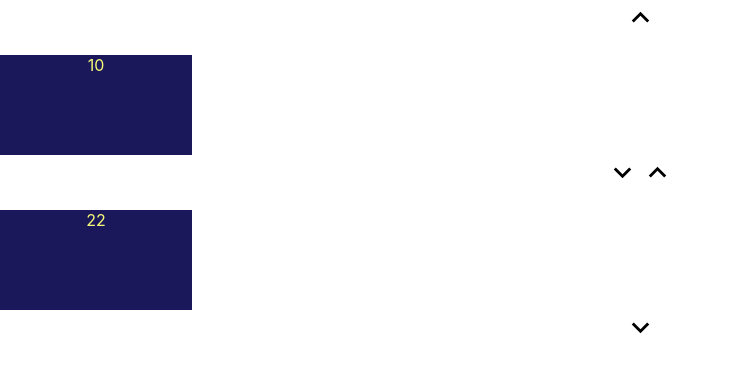
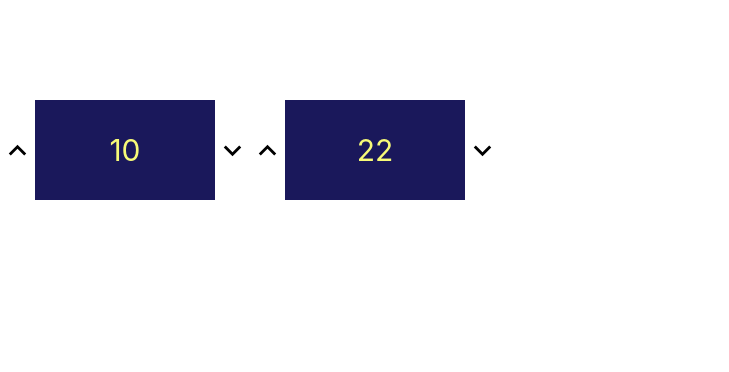
Before and after one commit to sleeptracker/sleeptracker_fe, a React (Create React App) app in the folder sleeptracker/: page /tracker in a window 1280 px wide. Shown: the top 372 px of the page, without its empty margins (0-729 px from the left). Built offline with nearby package versions, Linux system fonts and the light colour scheme.

Commit message:
continued working on clock

```diff
--- a/sleeptracker/src/Components/Tracker-Components/Clock.js
+++ b/sleeptracker/src/Components/Tracker-Components/Clock.js
@@ -1,17 +1,28 @@
 import React, { useState, useEffect } from 'react';
 import Axios from 'axios';
 import { makeStyles } from '@material-ui/core';
-import ExpandLessIcon from '@material-ui/icons/ExpandLess';
-import ExpandMoreIcon from '@material-ui/icons/ExpandMore';
+import KeyboardArrowUpIcon from '@material-ui/icons/ExpandLess';
+import KeyboardArrowDownIcon from '@material-ui/icons/ExpandMore';
 
 
 const useStyles = makeStyles({
     timeBox: {
-        width: '15%',
+        display: 'flex',
+        justifyContent: 'center',
+        alignItems: 'center',
+        width: '200px',
         height: '100px',
         color: '#F7FA78',
-        backgroundColor: '#1A185B'
-    }
+        backgroundColor: '#1A185B',
+        fontSize: '30px'
+    },
+    clockContainer: {
+        width: '500px',
+        height: '300px',
+        display: 'flex',
+        justifyContent: 'space-between',
+        alignItems: 'center'
+        }
 })
 
 function Clock(props) {
@@ -20,18 +31,18 @@ function Clock(props) {
     console.log(props);
 
     return(
-        <div>
-            <ExpandLessIcon fontSize="large" />
+        <div className={classes.clockContainer}>
+            <KeyboardArrowUpIcon fontSize="large" />
                 <div className={classes.timeBox}>
                     <p>{props.hour}</p>
                 </div>
-            <ExpandMoreIcon fontSize="large" />
+            <KeyboardArrowDownIcon fontSize="large" />
 
-            <ExpandLessIcon fontSize="large" />
+            <KeyboardArrowUpIcon fontSize="large" />
                 <div className={classes.timeBox}>
                     <p>{props.minute}</p>
                 </div>
-            <ExpandMoreIcon fontSize="large" />
+            <KeyboardArrowDownIcon fontSize="large" />
         </div>
     )
 }
```
